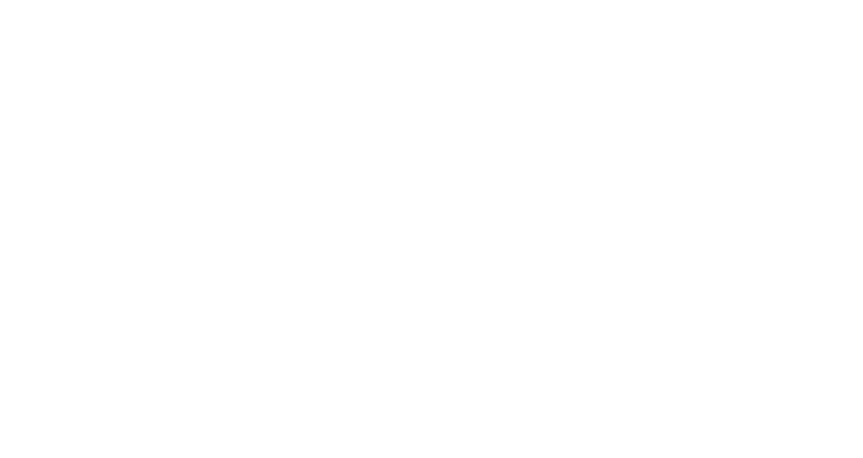
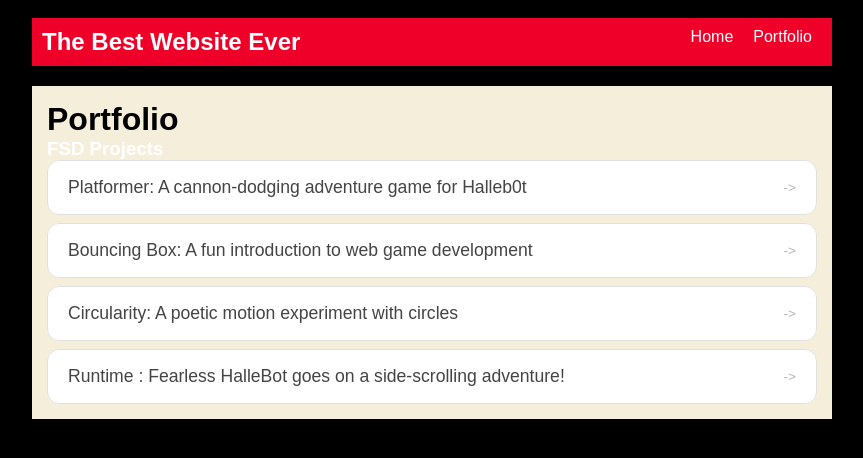
Before and after one commit to roper43302/roper43302.github.io, a plain HTML site: page portfolio.html in a window 1280 px wide. Shown: the whole page, without its empty margins (208-1071 px from the left). Drawn offline with Linux system fonts and the light colour scheme.

Commit message:
add portfolio page to website

```diff
--- a/portfolio.html
+++ b/portfolio.html
@@ -0,0 +1,49 @@
+<!DOCTYPE html>
+<html>
+
+<head>
+  <title>The Best Website Ever</title>
+  <link rel="stylesheet" href="style.css" />
+</head>
+
+<body>
+  <!-- All content goes here -->
+  <div id="all-contents">
+    <div id="all-contents">
+      <nav>
+        <h1>The Best Website Ever</h1>
+        <ul id="nav-ul">
+          <li class="nav-li">
+            <a href="index.html">Home</a>
+          </li>
+          <li class="nav-li">
+            <a href="portfolio.html">Portfolio</a>
+      </nav>
+
+      <main>
+        <div class="content">
+          <h1>Portfolio</h1>
+          <h3>FSD Projects</h3>
+          <ul id="portfolio">
+
+
+            <li>
+              <a href="fsd-projects/platformer/">Platformer: A cannon-dodging adventure game for Halleb0t</a>
+            </li>
+            <li>
+              <a href="fsd-projects/bouncing-box/">Bouncing Box: A fun introduction to web game development</a>
+            </li>
+            <li>
+              <a href="fsd-projects/circularity/">Circularity: A poetic motion experiment with circles</a>
+            </li>
+            <li>
+              <a href="fsd-projects/runtime/">Runtime : Fearless HalleBot goes on a side-scrolling adventure!</a>
+            </li>
+          </ul>
+      </main>
+    </div>
+
+  </div>
+</body>
+
+</html>
--- a/style.css
+++ b/style.css
@@ -86,3 +86,54 @@ main {
 h2, h3 {
     margin: 0px;
 }
+.content h1 {
+  color: black;
+}
+
+#portfolio {
+  list-style: none;
+  margin: 0;
+  padding: 0;
+  width: 100%;
+  display: flex;
+  flex-direction: column;
+  gap: 8px;
+}
+
+#portfolio li {
+  border-radius: 12px;
+  overflow: hidden;
+}
+
+#portfolio a {
+  display: flex;
+  justify-content: space-between;
+  align-items: center;
+  text-decoration: none;
+  color: #444;
+  padding: 16px 20px;
+  font-size: 1.1rem;
+  font-weight: 500;
+  background: #fff;
+  border: 1px solid #e0e0e0;
+  border-radius: 12px;
+  transition: background 0.25s ease, color 0.25s ease, transform 0.25s ease;
+}
+
+#portfolio a:hover {
+  background: #000;
+  color: #fff;
+  transform: translateX(4px);
+}
+
+#portfolio a::after {
+  content: "->";
+  font-size: 0.85rem;
+  opacity: 0.4;
+  transition: opacity 0.25s ease;
+  white-space: nowrap;
+}
+
+#portfolio a:hover::after {
+  opacity: 1;
+}
```
